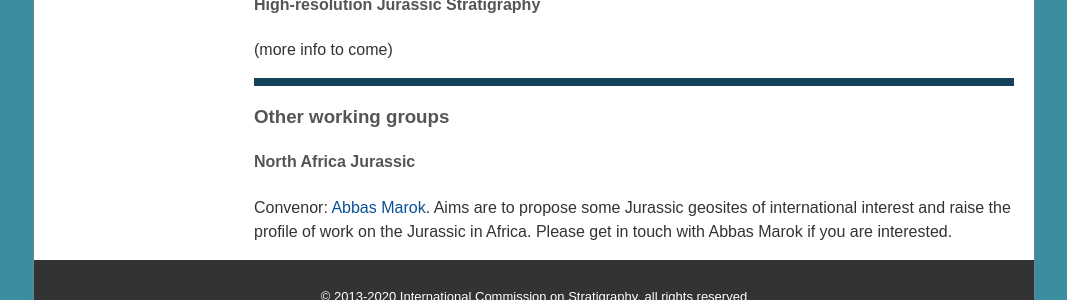
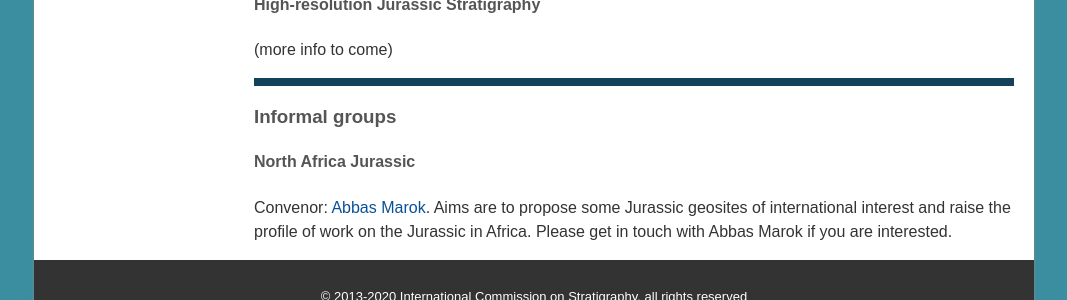
Before and after one commit to i-c-stratigraphy/subcommission-jurassic, a Jekyll site: the page built from pages/our-work.md, in a window 1280 px wide and 900 px high, scrolled down 7273 px. Shown: the part 566-866 px from the top of the window, without its empty margins (106-1173 px from the left). Built offline with Jekyll 4.4.1, drawn with Linux system fonts in a browser that asks for light colours.

Commit message:
Update our-work.md

```diff
--- a/pages/our-work.md
+++ b/pages/our-work.md
@@ -178,7 +178,7 @@ A full account is published in:
 #### High-resolution Jurassic Stratigraphy
 (more info to come)
 <div style="height:8px; width:100%; background-color:#14425A; display:block;">&nbsp;</div>
-### Other working groups
+### Informal groups
 #### North Africa Jurassic
 Convenor: [Abbas Marok](https://abbasmarok.univ-tlemcen.dz/).
 Aims are to propose some Jurassic geosites of international interest and raise the profile of work on the Jurassic in Africa. Please get in touch with Abbas Marok if you are interested.
```
